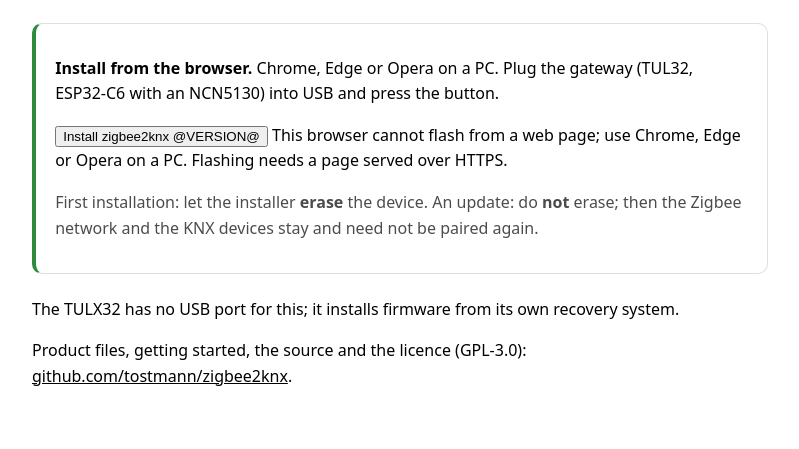
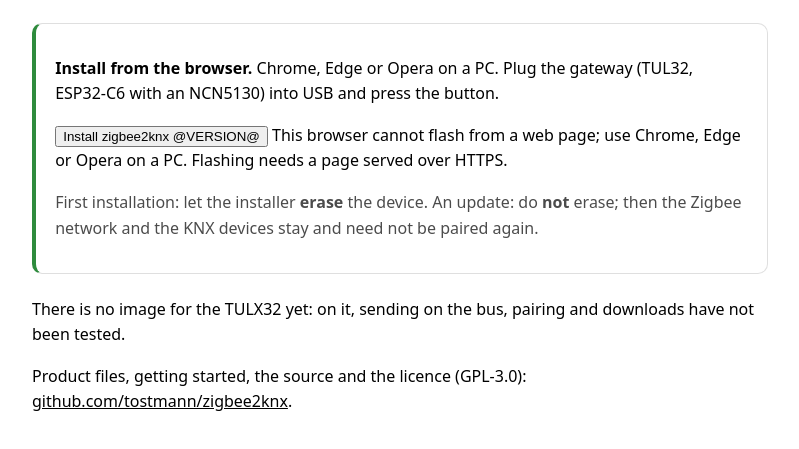
Before and after one commit to betamoojw/zigbee2knx, a plain HTML site: page flasher/index.html in a window 1280 px wide. Shown: the part 103-552 px from the top of the page, without its empty margins (240-1039 px from the left). Drawn offline with Linux system fonts and the light colour scheme.

Commit message:
docs: corrections after a review of 0.6.0
The TULX32 is described as far as it has run (start, Zigbee network, receiving); there is no release image for it
yet. The screenshots blank out the KNX serial numbers, and the device list shows all four devices. The gateway's
range takes every address ETS programs in it as a pairing request. A new class version may not fit into memory next
to the old one with three classes loaded. The claim about identical builds names the versions it was checked with.

```diff
--- a/flasher/index.html
+++ b/flasher/index.html
@@ -34,7 +34,7 @@
   <strong>not</strong> erase; then the Zigbee network and the KNX devices stay and need not be paired again.</p>
 </div>
 
-<p>The TULX32 has no USB port for this; it installs firmware from its own recovery system.</p>
+<p>There is no image for the TULX32 yet: on it, sending on the bus, pairing and downloads have not been tested.</p>
 <p>Product files, getting started, the source and the licence (GPL-3.0):
 <a href="https://github.com/tostmann/zigbee2knx">github.com/tostmann/zigbee2knx</a>.</p>
 </body>
```
Also changed, not shown: docs/images/ets-catalog.png, docs/images/ets-devices.png, docs/images/ets-pairing.png, docs/images/hero.jpg, 2 other files.
